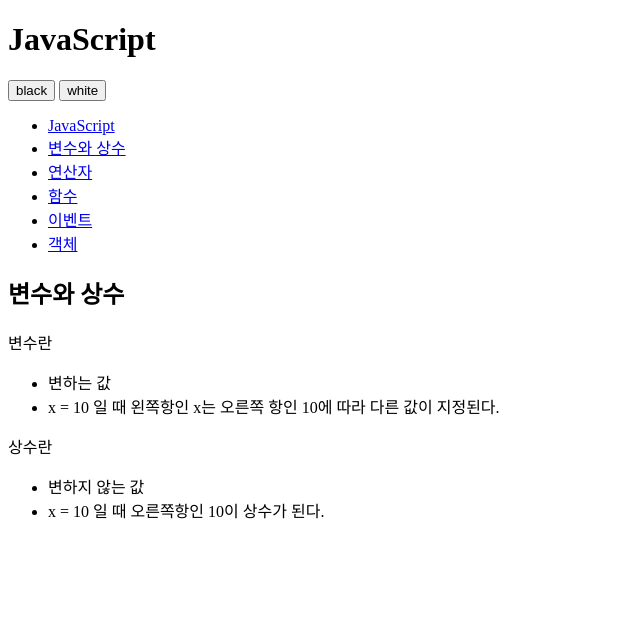
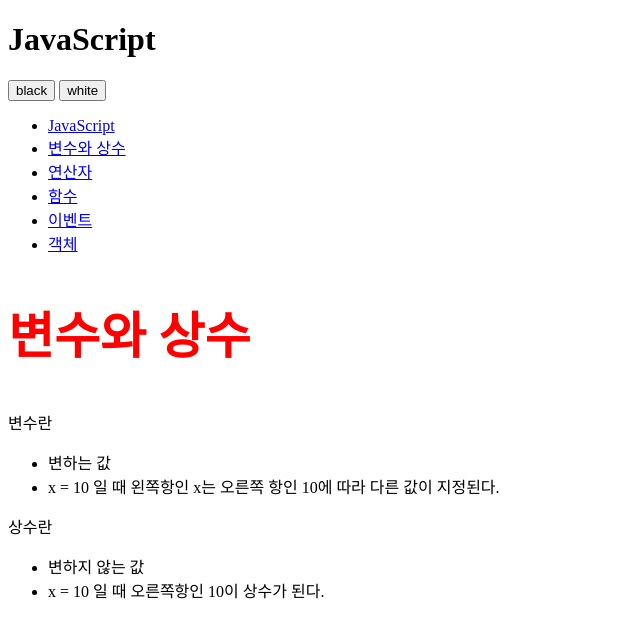
Before and after one commit to mayabee/openmayabee_mayabee, a plain HTML site: page index.html in a window 1280 px wide. Shown: the whole page, without its empty margins (0-640 px from the left). Drawn offline with Linux system fonts and the light colour scheme.

Commit message:
add index.html

```diff
--- a/index.html
+++ b/index.html
@@ -4,14 +4,19 @@
 		<title>mayabeesproject</title>
 <meta charset="utf-8" />
 	</head>
+	<style type="text/css">
+	h2{
+		color:red;
+	font-size:50px;
+	</style>
 	<body id="body">
 			<div>
 	<header>
 <h1>JavaScript</h1>
 </header>
 <div id="toolbar">
-<input type="button" value="black" />
-<input type="button" value="white" />
+	<input type="button" value="black" />
+	<input type="button" value="white" />
 </div>
 <nav>
 <ul>
```
